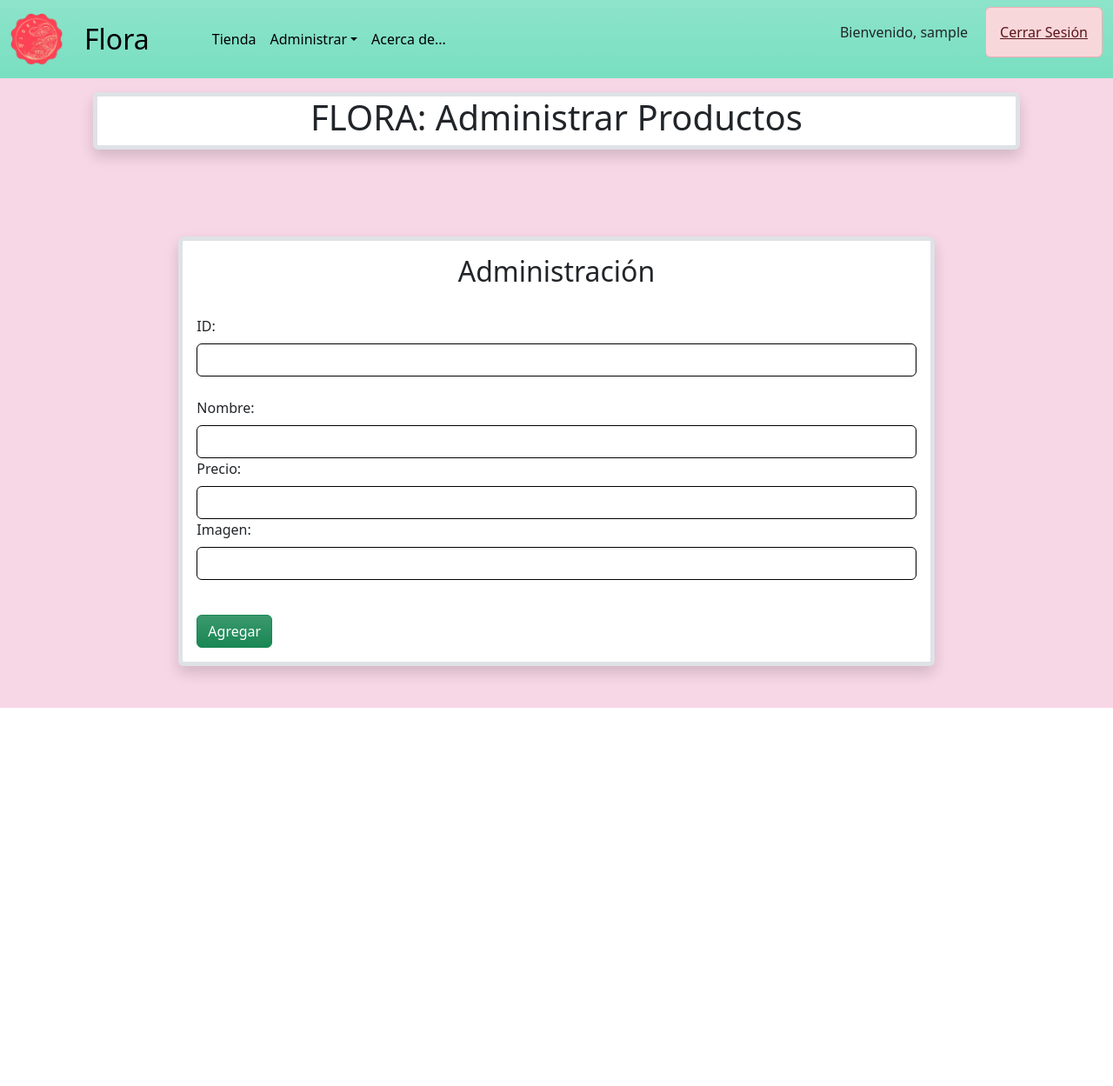
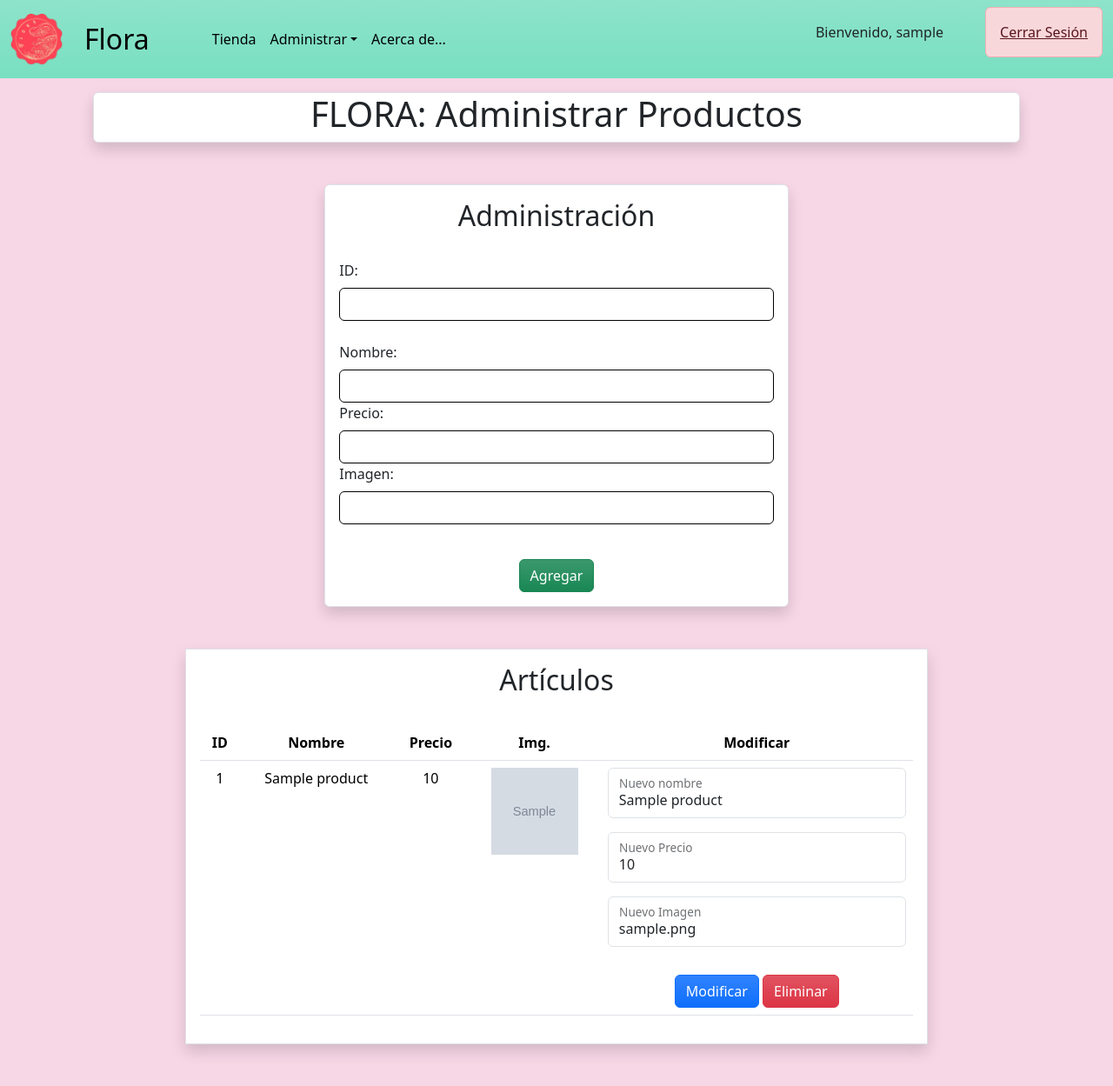
Before and after one commit to CanizalesJose/U4Proyecto, a Flask app: page /adminProducts in a window 1280 px wide. Shown: the whole page at 87% size. Before the commit the page ends 814 px from the top, so only its background shows below. Run offline with Flask 3, Linux system fonts and the light colour scheme; a user stored in the database is signed in; tables that the repository leaves empty hold one stand-in row (values such as "Sample post"); grey boxes marked "Sample" are stand-in pictures; some libraries are stand-ins or nearby versions.

```diff
--- a/database/scriptProductos.sql
+++ b/database/scriptProductos.sql
@@ -29,3 +29,8 @@ DELIMITER //
         WHERE productId=productCurrentID COLLATE utf8mb4_unicode_ci;
     END //
 DELIMITER ;
+
+call registrarProducto("1", "Gusanitos de gomita", 15, "gusanitos.jpg");
+call registrarProducto("2", "Panditas de gomita", 15, "panditas.jpg");
+call registrarProducto("3", "Dibujos para pintar", 10, "dibujos.jpg");
+call registrarProducto("4", "Lucas", 15, "lucas.jpg");
--- a/database/scriptUsuarios.sql
+++ b/database/scriptUsuarios.sql
@@ -40,3 +40,7 @@ CREATE PROCEDURE eliminarUsuario(IN currentUsername varchar(20), IN currentPassw
         DELETE FROM users WHERE username=currentUsername COLLATE utf8mb4_unicode_ci AND password=SHA2(currentPassword, 256) COLLATE utf8mb4_unicode_ci;
     END //
 DELIMITER ;
+
+call registrarUsuario("admin", "123", 1);
+call registrarUsuario("jose", "123", 0);
+call registrarUsuario("usuario", "123", 0);
--- a/src/app.py
+++ b/src/app.py
@@ -37,13 +37,14 @@ def admin_required(func):
 # Evitar que surja el error 404 de favicon.ico
 @app.route("/favicon.ico")
 def favicon():
-    return ""
+    return redirect(url_for('login'))
 # -------------------
 # Definir rutas y funciones
 @app.route("/")
 def index():
     return redirect("login")
-# -------------------
+
+
 @app.route("/login", methods=["GET", "POST"])
 def login():
     if current_user.is_authenticated:
@@ -63,7 +64,8 @@ def login():
             return render_template("auth/login.html")
     else:
         return render_template("auth/login.html")
-# -------------------
+
+
 @app.route("/info")
 def info():
     if current_user.is_authenticated:
@@ -80,7 +82,8 @@ def info():
             return render_template("auth/info.html", encabezadoTienda=encabezadoTienda, encabezadoCerrar=encabezadoCerrar, currentUserName=currentUserName)
 
     return render_template("auth/info.html")
-# -------------------
+
+
 @app.route("/adminProducts")
 def adminProducts():
     if current_user.is_authenticated and current_user.usertype==1:
@@ -93,7 +96,8 @@ def adminProducts():
         return render_template("auth/crud.html", encabezadoTienda=encabezadoTienda, encabezadoAdministrar=encabezadoAdministrar, encabezadoCerrar=encabezadoCerrar, currentUserName=currentUserName, productos=productos)
     else:
         return redirect(url_for('login'))
-# -------------------
+
+
 @app.route("/adminUsers")
 def adminUsers():
     if current_user.is_authenticated and current_user.usertype==1:
@@ -107,7 +111,6 @@ def adminUsers():
         return redirect(url_for('login'))
 
 
-# -------------------
 @app.route("/tienda")
 def tienda():
     if current_user.is_authenticated:
@@ -124,24 +127,61 @@ def tienda():
         return render_template("auth/tienda.html", encabezadoTienda=encabezadoTienda, encabezadoCerrar=encabezadoCerrar, productos=productos, currentUserName=currentUserName, jsonProductos=jsonProductos)
     else:
         return redirect(url_for('login'))
-# -------------------
+
+
 @app.route("/logout")
 def logout():
     if current_user.is_authenticated:
         logout_user()
     return redirect(url_for('login'))
 # -------------------
-# Se crea la ruta que recibe desde JS con el método POST
-# @app.route("/test", methods=["POST"])
-# def test():
-    # output es donde se guardará la variable mandada desde el JS
-    # el método request.get_data() regresa el valor guardado en el atributo data como objeto de ese tipo
-    # output = request.get_data()
-    # print(output)
-    # Se traduce el elemento de string JSON a un objeto python
-    # print(json.loads(output))
-    # Se debe regresar algo, puede ser un mensaje de regreso o un dato
-    # return "Solicitud recibida."
+# Solicitudes desde el JS
+@app.route("/nuevoProducto", methods=["GET", "POST"])
+def nuevoProducto():
+    if (request.method == "POST"):
+        newProduct = request.get_data()
+        newProduct = json.loads(newProduct)
+
+        try:
+            ModelProducts.registrarProducto(db, newProduct['productId'], newProduct['productName'], newProduct['productPrice'], newProduct['productImage'])
+        except Exception as ex:
+            return json.dumps("Hubo un problema inesperado...")
+        return json.dumps("Producto agregado!")
+    else:
+        return redirect(url_for('login'))
+
+
+@app.route("/eliminarProducto", methods=["GET", "POST"])
+def eliminarProducto():
+    if (request.method == "POST"):
+        eraseRequest = json.loads(request.get_data())
+        try:
+            ModelProducts.eliminarProducto(db, eraseRequest)
+            return json.dumps("Producto eliminado!")
+        except Exception as ex:
+            return json.dumps("Hubo un problema ejecutando el procedimiento...")
+    else:
+        return redirect(url_for('login'))
+
+
+@app.route("/actualizarProducto", methods=["GET", "POST"])
+def actualizarProducto():
+    if (request.method == "POST"):
+        updatedProduct = json.loads(request.get_data())
+        try:
+            ModelProducts.actualizarProducto(db, updatedProduct['productId'], updatedProduct['productName'], updatedProduct['productPrice'], updatedProduct['productImage'])
+            return json.dumps("Producto actualizado!")
+        except Exception as ex:
+            return json.dumps("Hubo un problema ejecutando el procedimiento...")
+    else:
+        return redirect(url_for('login'))
+
+
+# Definir una ruta por defecto que lleve al login
+@app.route('/', defaults={'path': ''})
+@app.route('/<path:path>')
+def defaultRute(path):
+    return redirect(url_for('login'))
 
 # -------------------
 if __name__ == "__main__":
--- a/src/models/ModelProducts.py
+++ b/src/models/ModelProducts.py
@@ -43,7 +43,7 @@ class ModelProducts():
             cursor = db.connection.cursor()
             cursor.execute("call eliminarProducto(%s)",(currentProductId))
             db.connection.commit()
-        except Excepiton as ex:
+        except Exception as ex:
             db.connection.rollback()
             raise Exception(ex)
         finally:
--- a/src/models/ModelUsers.py
+++ b/src/models/ModelUsers.py
@@ -56,7 +56,7 @@ class ModelUsers():
             cursor.close()
 
     @classmethod
-    def showAllUsers():
+    def showAllUsers(self, db):
         try:
             cursor = db.connection.cursor()
             cursor.execute("select id, username, usertype from users")
@@ -72,7 +72,7 @@ class ModelUsers():
                 }
                 usuarios.append(linea)
             return usuarios
-        except:
+        except Exception as ex:
             raise Exception(ex)
         finally:
             cursor.close()
--- a/src/static/JS/scriptAdminProducts.js
+++ b/src/static/JS/scriptAdminProducts.js
@@ -1,10 +1,190 @@
 document.addEventListener("DOMContentLoaded", function(){
     const productos = JSON.parse(document.querySelector('meta[name="productos"]').content);
+    console.log(productos);
 
     const mensajeError = document.querySelector("#mensajeError");
     mensajeError.setAttribute("style", "display: none");
     var mensaje = "";
 
+    // Ejecutar al iniciar la página
+
     // Generar lista:
+    llenarTabla();
+    agregarProducto();
+
+
+
+
+
+    // Funciones
+    function llenarTabla(){
+        listaProductos = document.querySelector("#listaArticulos");
+        listaProductos.innerHTML = "";
+        productos.forEach(producto => {
+            const fila = document.createElement("tr");
+            fila.innerHTML = `
+            <td>${producto['productId']}</td>
+            <td>${producto['productName']}</td>
+            <td>${producto['productPrice']}</td>
+            <td><img src="${producto['productImage']}" class="imgAdm"></td>
+            <td>
+                <form id="updateForm${producto['productId']}">
+                    <div class="form-floating mb-3">
+                        <input type="text" class="form-control" id="inputNewName${producto['productId']}" value="${producto['productName']}">
+                        <label for="inputNewName${producto['productId']}">Nuevo nombre</label>
+                    </div>
+                    <div class="form-floating mb-3">
+                        <input type="number" class="form-control" id="inputNewPrice${producto['productId']}" value="${producto['productPrice']}">
+                        <label for="inputNewPrice${producto['productId']}">Nuevo Precio</label>
+                    </div>
+                    <div class="form-floating mb-3">
+                        <input type="text" class="form-control" id="inputNewImage${producto['productId']}" value="${producto['productImage'].replace("../../static/img/","")}">
+                        <label for="inputNewImage${producto['productId']}">Nuevo Imagen</label>
+                    </div>
+                </form>
+            <button type="button" class="btn btn-primary bg-gradient mt-3" id="updateProduct${producto['productId']}">Modificar</button>
+            <button type="button" class="btn btn-danger bg-gradient mt-3" id="deleteProduct${producto['productId']}">Eliminar</button>
+            </td>
+            `;
+            listaProductos.appendChild(fila);
+
+            // Crear evento para eliminar el producto de cada elemento de la lista
+            document.querySelector("#deleteProduct"+producto['productId']).addEventListener("click", function(){
+                if(confirm("¿Estas seguro de eliminar " + producto['productName'] + "?")){
+                    borrarProducto(producto['productId']);
+                    llenarTabla();
+                }
+            });
+
+            // Crear evento para modificar un elemento de la lista
+            document.querySelector("#updateProduct" + producto['productId']).addEventListener("click", function(){
+                if (confirm("¿Seguro de modificar el producto " + producto['productName'] + "?")){
+                    actualizarProducto(producto['productId']);
+                    llenarTabla();
+                }
+            });
+        });
+    }
+
+    function agregarProducto(){
+        // Obtener el boton y el formulario
+        botonAgregar = document.querySelector("#botonAgregar");
+        formProducts = document.querySelector("#formulario");
+        // Generar evento para el botón
+        botonAgregar.addEventListener("click", function() {
+            // Recuperar los datos de los campos
+            const newId = document.querySelector("#id").value.trim();
+            const newName = document.querySelector("#name").value.trim();
+            const newPrice = document.querySelector("#price").value;
+            const newImage = document.querySelector("#image").value.trim();
+            // Confirmación por parte del usuario
+            if (confirm("¿Estas seguro?")){
+                // Validar todos los campos
+                if (newId.length > 0 && newName.length > 0 && newImage.length > 0 && newPrice > 0){
+                    // Buscar elementos repetidos
+                    for (let i = 0; i < productos.length; i++) {
+                        if (productos[i]['productId'] === newId){
+                            // Si encuentra un elemento repetido, regresa null para salirse del método.
+                            alert("El ID ya existe...");
+                            return null;
+                        }
+                    }
+                    // Genera un nuevo elemento para la lista productos
+                    newProducto = {
+                        productId:newId,
+                        productName:newName,
+                        productPrice:parseFloat(newPrice),
+                        productImage:newImage
+                    };
+
+                    // Enviar este nuevo elemento al servidor para que lo agregue a la tabla
+                    envio = JSON.stringify(newProducto);
+                    $.ajax({
+                        // url es la dirección que se ejecutará en app.py
+                        url: "/nuevoProducto",
+                        // type es el tipo de método que ejecuta, la ruta tendra que tener el método
+                        type: "POST",
+                        // data es el dato de envío que se recibirá desde Python
+                        data: envio,
+                        success: function(respuesta){
+                            alert(respuesta);
+                        },
+                        error: function(){
+                            alert("Hubo un problema inesperado...");
+                        }
+                    });
+                    newProducto['productImage'] = "../../static/img/" + newProducto['productImage'];
+
+                    productos.push(newProducto);
+
+                    llenarTabla();
+                    formProducts.reset();
+                }else{
+                    // En caso de que los campos no cumplan los requisitos
+                    alert("Los campos no pueden estar vacíos");
+                }
+
+            }
+        });
+
+    }
+
+    function borrarProducto(currentProductId){
+        for (let i = 0; i < productos.length; i++) {
+            if (productos[i]['productId'] === currentProductId) {
+                $.ajax({
+                    // url es la dirección que se ejecutará en app.py
+                    url: "/eliminarProducto",
+                    // type es el tipo de método que ejecuta, la ruta tendra que tener el método
+                    type: "POST",
+                    // data es el dato de envío que se recibirá desde Python
+                    data: JSON.stringify(currentProductId),
+                    success: function(respuesta){
+                        alert(respuesta);
+                    },
+                    error: function(){
+                        alert("Hubo un problema inesperado...");
+                    }
+                });
+                productos.splice(i, 1);
+                break;
+            }
+        }
+    }
+
+    function actualizarProducto(currentProductId){
+        const newProductName = document.querySelector("#inputNewName"+currentProductId).value.trim();
+        const newProductPrice = document.querySelector("#inputNewPrice"+currentProductId).value;
+        const newProductImage = document.querySelector("#inputNewImage"+currentProductId).value;
+
+        const updatedProduct = {
+            productId : currentProductId,
+            productName : newProductName,
+            productPrice : newProductPrice,
+            productImage : newProductImage
+        };
+        $.ajax({
+            // url es la dirección que se ejecutará en app.py
+            url: "/actualizarProducto",
+            // type es el tipo de método que ejecuta, la ruta tendra que tener el método
+            type: "POST",
+            // data es el dato de envío que se recibirá desde Python
+            data: JSON.stringify(updatedProduct),
+            success: function(respuesta){
+                alert(respuesta);
+            },
+            error: function(){
+                alert("Hubo un problema inesperado...");
+            }
+        });
+
+        for (let i = 0; i < productos.length; i++) {
+            if (productos[i]['productId'] == currentProductId){
+                productos[i]['productName'] = newProductName;
+                productos[i]['productPrice'] = parseFloat(newProductPrice);
+                productos[i]['productImage'] = "../../static/img/" + newProductImage;
+            }
+        }
+    }
 
 });
--- a/src/static/css/styles.css
+++ b/src/static/css/styles.css
@@ -83,24 +83,10 @@
     background-color: #F7D6E6;
 }
 
-p {
-    text-align: justify;
-    padding-left: 20px;
-    padding-right: 20px;
+.cuerpoInfo {
+    background-color: #F7D6E6;
 }
 
-.cuerpoInfo {
-    background-color: #F7D6E6;
-    height: 100vh;
-    width: 100vw;
-}
-
-hr {
-    margin-left: auto;
-    margin-right: auto;
-    width: 60%;
-    border-width: 5px;
-}
 .calculator {
     background-color: #333;
     border-radius: 8px;
@@ -115,7 +101,6 @@ hr {
     background-color: #444;
     color: white;
     font-size: 24px;
-    width: 100%;
     padding: 10px;
     text-align: right;
     border: none;
--- a/src/templates/auth/crud.html
+++ b/src/templates/auth/crud.html
@@ -13,12 +13,11 @@
 {%endblock%}
 
 {%block cuerpo%}
-        <div class="col-10 container mt-3 bg-body shadow rounded border border-5">
+    <div class="col-md-10 container mt-3 mb-5 bg-body shadow rounded border">
         <h1 class="text-center text-dark">FLORA: Administrar Productos</h1>
     </div>
 
-    <div class="row">
-        <div class="col-sm-8 container shadow p-3 mb-5 rounded border border-5 bg-body">
+    <div class="col-md-5 container shadow p-3 mb-5 rounded border bg-body">
         <h2 class="text-center text-dark">Administración</h2>
         <br>
         <form id="formulario">
@@ -39,9 +38,31 @@
                 <input type="text" id="image" name="image" class="form-control border-1 border-black">
             </div>
             <br>
-                <button type="button" class="btn btn-success bg-gradient mt-3">Agregar</button>
+            <div class="text-center">
+                <button type="button" class="btn btn-success bg-gradient mt-3" id="botonAgregar">Agregar</button>
+            </div>
             <div class="alert alert-danger mt-3" id="mensajeError"></div>
         </form>
+    </div>
+
+    <div class="col-md-8 container shadow p-3 mb-5 ronded border bg-body">
+        <h2 class="text-center text-dark">Artículos</h2>
+        <br>
+        <div class="overflow-scroll">
+            <table class="table table-hover text-center">
+                <thead>
+                    <tr>
+                        <th scope="col">ID</th>
+                        <th scope="col">Nombre</th>
+                        <th scope="col">Precio</th>
+                        <th scope="col">Img.</th>
+                        <th scope="col">Modificar</th>
+                    </tr>
+                </thead>
+                <tbody id="listaArticulos">
+                    <!-- Lista de artículos registrados -->
+                </tbody>
+            </table>
         </div>
     </div>
 
--- a/src/templates/base.html
+++ b/src/templates/base.html
@@ -48,7 +48,7 @@
                     </ul>
                 </div>
                 {% if currentUserName %}
-                    <p class="nav-item">Bienvenido, {{currentUserName}}</p>
+                    <p class="nav-item me-5">Bienvenido, {{currentUserName}}</p>
                 {% endif %}
                 {% if encabezadoCerrar %}
                     <a class="alert alert-danger rounded" href="{{url_for('logout')}}">{{encabezadoCerrar}}</a>
```
Lines whose indentation alone changed are shown as unchanged.
